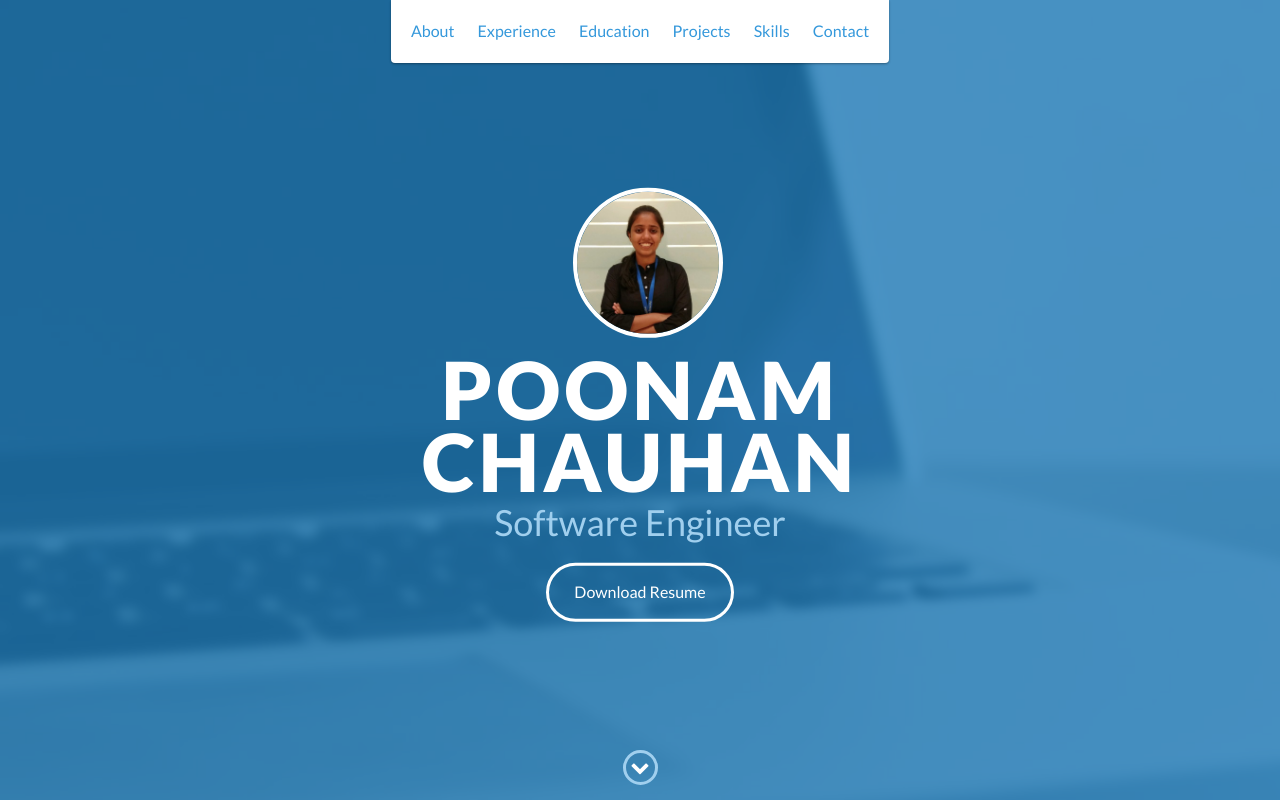
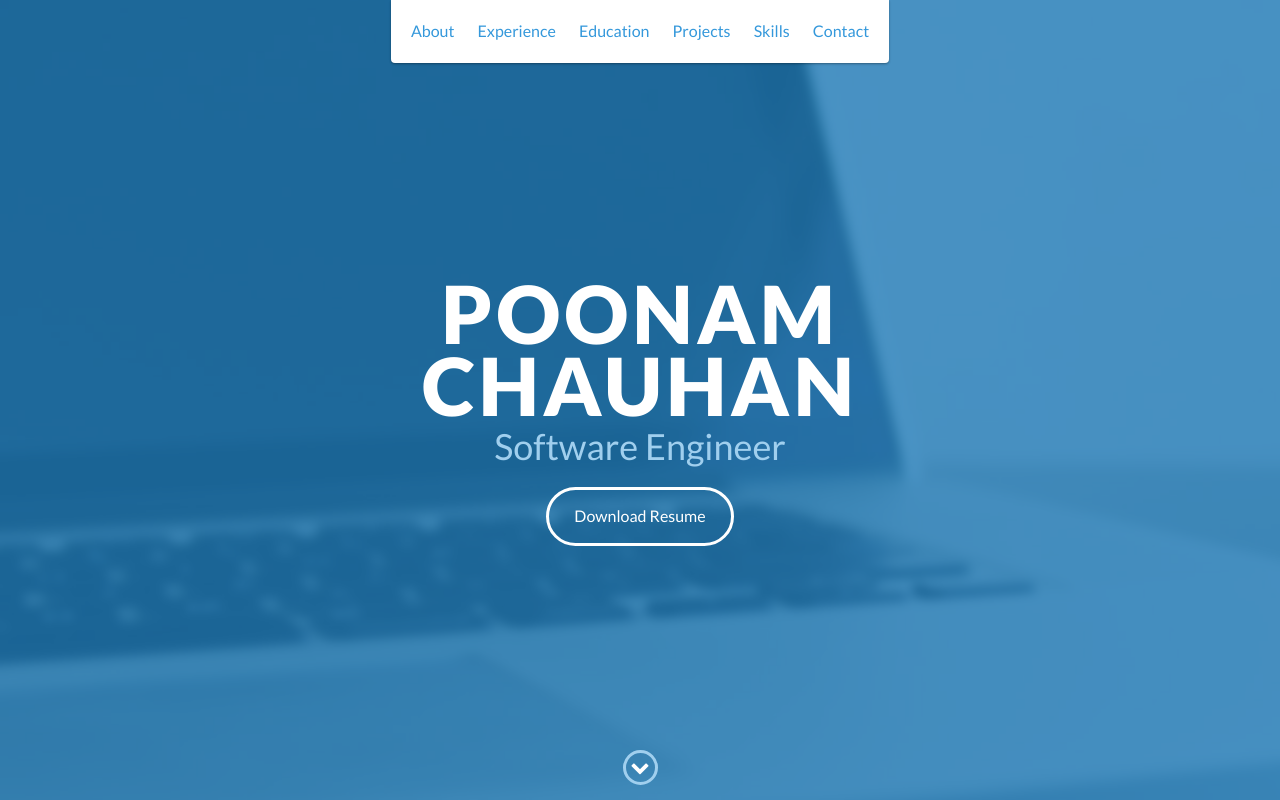
Before and after one commit to mclaughlin-ryan/rmclaughlin12, a website: page index.html in a window 1280 px wide. Shown: the top 800 px of the page. Drawn offline with nearby package versions, Linux system fonts and the light colour scheme.

Commit message:
Update index.html

```diff
--- a/index.html
+++ b/index.html
@@ -50,7 +50,7 @@
 
     <div id="lead">
       <div id="lead-content">
-        <img src="./images/profile.png" alt="" />
+<!--        <img src="./images/profile.png" alt="" /> -->
         <br />
         <h1>Poonam Chauhan</h1>
         <h2>Software Engineer</h2>
```
